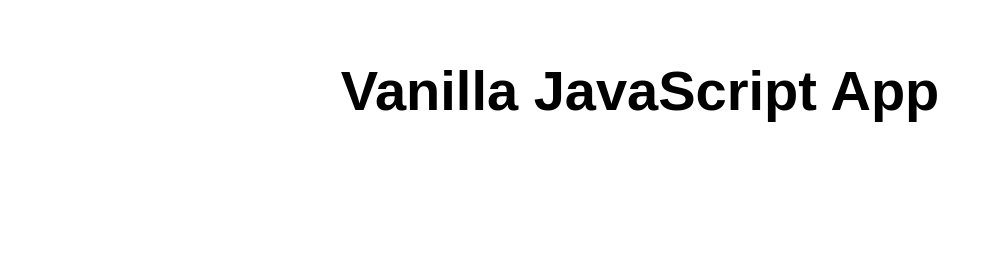
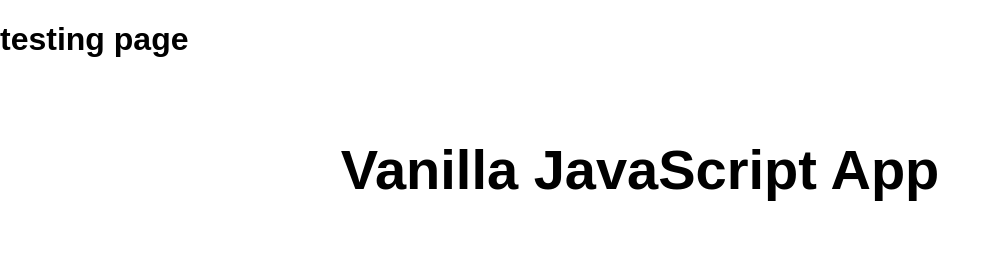
Before and after one commit to prrajan/my-first-static-web-app, a website: page src/index.html in a window 1280 px wide. Shown: the whole page, without its empty margins (0-1000 px from the left). Drawn offline with Linux system fonts and the light colour scheme.

Commit message:
Add files via upload

```diff
--- a/src/index.html
+++ b/src/index.html
@@ -6,6 +6,7 @@
   <meta name="viewport" content="width=device-width, initial-scale=1.0">
   <link rel="stylesheet" href="styles.css">
   <title>Vanilla JavaScript App</title>
+  <h1>testing page</h1>
 </head>
 
 <body>
```
